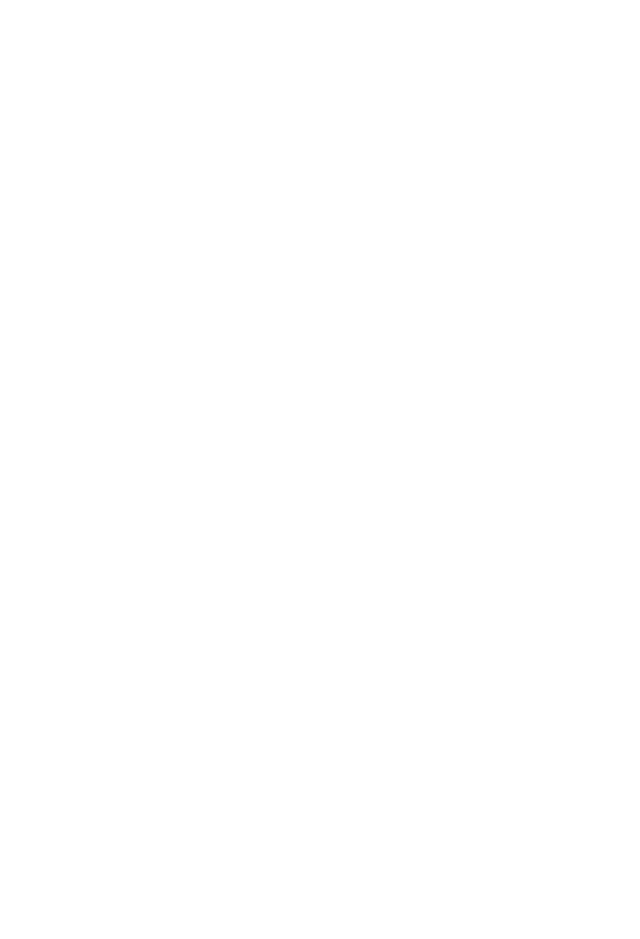
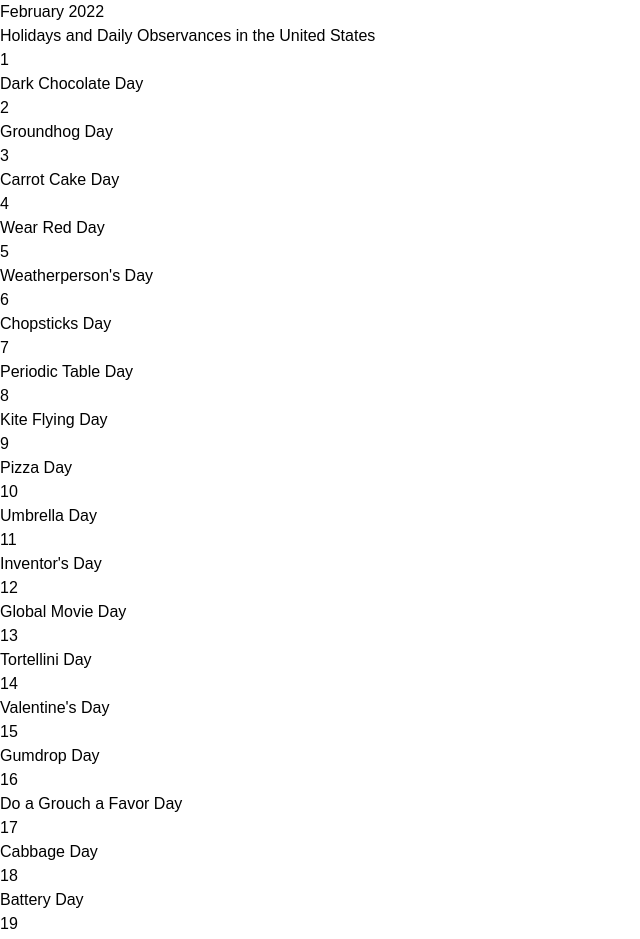
Before and after one commit to tia-cin/Landing-Pages, a React (Create React App) app: page /templates/project-15 in a window 1280 px wide. Before the commit this address had no page. Shown: the top 939 px of the page, without its empty margins (0-640 px from the left). Before the commit the page ends 800 px from the top, so only its background shows below. Built offline with nearby package versions, Linux system fonts and the light colour scheme.

Commit message:
project-15 setup

```diff
--- a/src/index.tsx
+++ b/src/index.tsx
@@ -12,6 +12,7 @@ import {
   Project12,
   Project13,
   Project14,
+  Project15,
   Project2,
   Project3,
   Project4,
@@ -45,6 +46,7 @@ root.render(
         <Route path="/templates/project-12" element={<Project12 />} />
         <Route path="/templates/project-13" element={<Project13 />} />
         <Route path="/templates/project-14" element={<Project14 />} />
+        <Route path="/templates/project-15" element={<Project15 />} />
       </Routes>
     </BrowserRouter>
   </React.StrictMode>
--- a/src/templates/index.ts
+++ b/src/templates/index.ts
@@ -12,6 +12,7 @@ import Project11 from "./project-11/Project11";
 import Project12 from "./project-12/Project12";
 import Project13 from "./project-13/Project13";
 import Project14 from "./project-14/Project14";
+import Project15 from "./project-15/Project15";
 
 export {
   Project1,
@@ -28,4 +29,5 @@ export {
   Project12,
   Project13,
   Project14,
+  Project15,
 };
--- /dev/null
+++ b/src/templates/project-15/Project15.tsx
@@ -0,0 +1,93 @@
+import React from "react";
+
+const Project15 = () => {
+  return (
+    <div>
+      <h1>February 2022</h1>
+      <p>Holidays and Daily Observances in the United States</p>
+      <div className="wrap">
+        <ul>
+          <li>
+            <p>1</p>
+            <span>Dark Chocolate Day</span>
+          </li>
+          <li>
+            <p>2</p>
+            <span>Groundhog Day</span>
+          </li>
+          <li>
+            <p>3</p>
+            <span>Carrot Cake Day</span>
+          </li>
+          <li>
+            <p>4</p>
+            <span>Wear Red Day</span>
+          </li>
+          <li>
+            <p>5</p>
+            <span>Weatherperson's Day</span>
+          </li>
+          <li>
+            <p>6</p>
+            <span>Chopsticks Day</span>
+          </li>
+          <li>
+            <p>7</p> <span>Periodic Table Day</span>
+          </li>
+          <li>
+            <p>8</p> <span>Kite Flying Day</span>
+          </li>
+          <li>
+            <p>9</p> <span>Pizza Day</span>
+          </li>
+          <li>
+            <p>10</p>
+            <span>Umbrella Day</span>
+          </li>
+          <li>
+            <p>11</p>
+            <span>Inventor's Day</span>
+          </li>
+          <li>
+            <p>12</p>
+            <span>Global Movie Day</span>
+          </li>
+          <li>
+            <p>13</p>
+            <span>Tortellini Day</span>
+          </li>
+          <li>
+            <p>14</p>
+            <span>Valentine's Day</span>
+          </li>
+          <li>
+            <p>15</p>
+            <span>Gumdrop Day</span>
+          </li>
+          <li>
+            <p>16</p>
+            <span>Do a Grouch a Favor Day</span>
+          </li>
+          <li>
+            <p>17</p>
+            <span>Cabbage Day</span>
+          </li>
+          <li>
+            <p>18</p>
+            <span>Battery Day</span>
+          </li>
+          <li>
+            <p>19</p>
+            <span>Chocolate Mint Day</span>
+          </li>
+          <li>
+            <p>20</p>
+            <span>Love Your Pet Day</span>
+          </li>
+        </ul>
+      </div>
+    </div>
+  );
+};
+
+export default Project15;
```
Also changed, not shown: src/templates/project-15/project-15.css (added).
